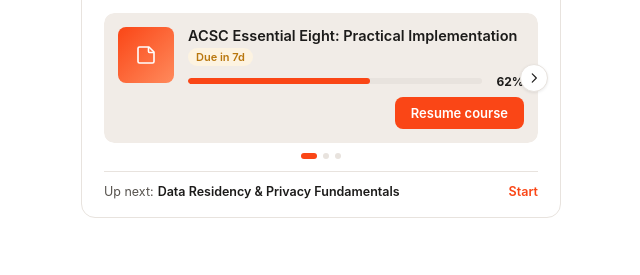
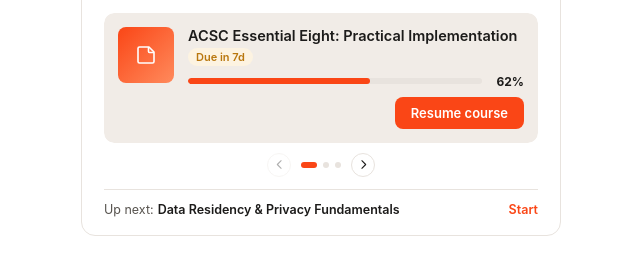
Before and after one commit to kumailanis-sb/SBDemoWidget, a plain HTML site: page cs-home-widget.html in a window 1280 px wide. Shown: the part 61-336 px from the top of the page, without its empty margins (319-959 px from the left). Drawn offline with Linux system fonts and the light colour scheme.

Commit message:
Refactor carousel structure and navigation elements

```diff
--- a/cs-home-widget.html
+++ b/cs-home-widget.html
@@ -53,11 +53,6 @@
     white-space: nowrap;
   }
   .csod-viewall:hover { color: var(--cs-orange-dark); }
-
-  /* ---- Carousel shell ---- */
-  .csod-carousel-shell {
-    position: relative;
-  }
 
   .csod-viewport {
     overflow: hidden;
@@ -137,13 +132,19 @@
   .csod-progress-fill { height: 100%; background: var(--cs-orange); border-radius: 4px; }
   .csod-progress-pct { font-size: 12px; font-weight: 700; color: var(--ink); min-width: 32px; text-align: right; }
 
-  /* ---- Nav arrows ---- */
+  /* ---- Nav row: prev arrow — dots — next arrow, sits below the card ---- */
+  .csod-nav-row {
+    display: flex;
+    align-items: center;
+    justify-content: center;
+    gap: 10px;
+    margin: 10px 0 2px;
+  }
+
   .csod-arrow {
-    position: absolute;
-    top: 50%;
-    transform: translateY(-50%);
-    width: 28px;
-    height: 28px;
+    flex-shrink: 0;
+    width: 24px;
+    height: 24px;
     border-radius: 50%;
     border: 1px solid var(--line);
     background: #fff;
@@ -151,21 +152,13 @@
     align-items: center;
     justify-content: center;
     cursor: pointer;
-    box-shadow: 0 1px 3px rgba(0,0,0,.08);
+    padding: 0;
   }
   .csod-arrow:hover { background: var(--cs-orange-wash); border-color: var(--cs-orange); }
-  .csod-arrow.prev { left: -10px; }
-  .csod-arrow.next { right: -10px; }
-  .csod-arrow svg { width: 14px; height: 14px; }
-  .csod-arrow[disabled] { opacity: 0; pointer-events: none; }
+  .csod-arrow svg { width: 13px; height: 13px; }
+  .csod-arrow[disabled] { opacity: .35; pointer-events: none; }
 
-  /* ---- Dots ---- */
-  .csod-dots {
-    display: flex;
-    justify-content: center;
-    gap: 6px;
-    margin: 10px 0 2px;
-  }
+  .csod-dots { display: flex; align-items: center; gap: 6px; }
   .csod-dot {
     width: 6px;
     height: 6px;
@@ -223,7 +216,6 @@
   @media (max-width: 360px) {
     .csod-widget { padding: 16px; }
     .csod-thumb { width: 48px; height: 48px; }
-    .csod-arrow { display: none; } /* touch is primary control on small screens */
   }
 </style>
 </head>
@@ -362,19 +354,19 @@
       return;
     }
 
-    let html = '<div class="csod-carousel-shell">';
-    html += '<button class="csod-arrow prev" id="csodPrev" aria-label="Previous course">' + chevronSvg("prev") + "</button>";
-    html += '<div class="csod-viewport"><div class="csod-track" id="csodTrack">';
+    let html = '<div class="csod-viewport"><div class="csod-track" id="csodTrack">';
     courses.forEach(function (c) { html += '<div class="csod-slide">' + slideMarkup(c) + "</div>"; });
     html += "</div></div>";
-    html += '<button class="csod-arrow next" id="csodNext" aria-label="Next course">' + chevronSvg("next") + "</button>";
-    html += "</div>";
 
     if (courses.length > 1) {
+      html += '<div class="csod-nav-row">';
+      html += '<button class="csod-arrow prev" id="csodPrev" aria-label="Previous course">' + chevronSvg("prev") + "</button>";
       html += '<div class="csod-dots" id="csodDots">';
       courses.forEach(function (_, i) {
         html += '<button class="csod-dot' + (i === 0 ? " active" : "") + '" data-index="' + i + '" aria-label="Go to course ' + (i + 1) + '"></button>';
       });
+      html += "</div>";
+      html += '<button class="csod-arrow next" id="csodNext" aria-label="Next course">' + chevronSvg("next") + "</button>";
       html += "</div>";
     }
 
```
